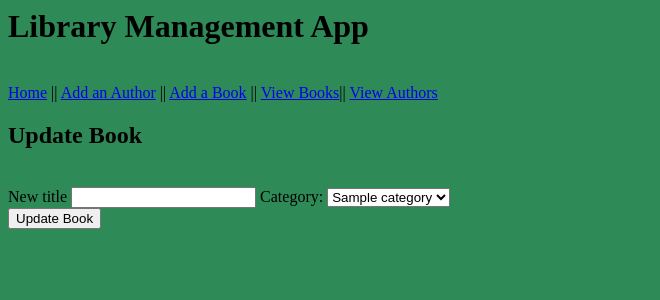
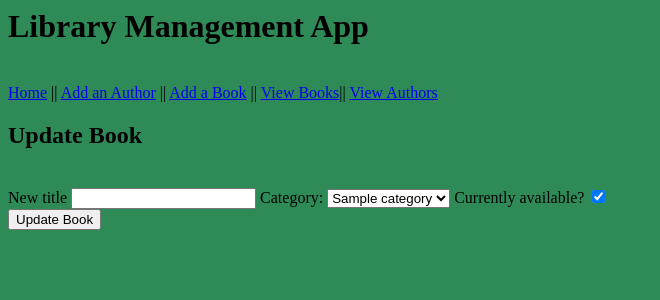
Before and after one commit to bit-of-a-git/DevOps-Core-Fundamental-Project, a Flask app: page /update-book/1 in a window 1280 px wide. Shown: the top 300 px of the page, without its empty margins (0-660 px from the left). Run offline with Flask 2, Linux system fonts and the light colour scheme; tables that the repository leaves empty hold one stand-in row (values such as "Sample post").

Commit message:
The availability of books is now viewable.

```diff
--- a/application/forms.py
+++ b/application/forms.py
@@ -1,5 +1,5 @@
 from flask_wtf import FlaskForm
-from wtforms import StringField, SubmitField, SelectField
+from wtforms import StringField, SubmitField, SelectField, BooleanField
 from wtforms.validators import DataRequired
 
 class AddAuthor(FlaskForm):
@@ -16,6 +16,7 @@ class UpdateBook(FlaskForm):
     # Just trying to get changing the name working for now
     # after this I will make it so it can be marked unavailable
     book_title = StringField('New title', validators=[DataRequired(message="Book title cannot be left blank.")])
+    available = BooleanField("Currently available?", default=True)
     submit = SubmitField('Update Book')
     category = SelectField("Category:", choices=[])
 
--- a/application/routes.py
+++ b/application/routes.py
@@ -77,9 +77,11 @@ def update_book(bid):
     if request.method == 'POST':
         title = form.book_title.data
         category_id = form.category.data
+        available = form.available.data
         book = Book.query.filter_by(id=bid).first()
         book.book_title = title
         book.category.id = category_id
+        book.available = available
         db.session.add(book)
         db.session.commit()
         # # Not sure whether to redirect or not
--- a/application/templates/update_book.html
+++ b/application/templates/update_book.html
@@ -7,6 +7,7 @@
                 {{ form.hidden_tag() }}
                 {{ form.book_title.label }} {{ form.book_title }}
                 {{ form.category.label}} {{ form.category}}
+                {{ form.available.label}} {{form.available}}
                 <br>
                 {{ form.submit }}
             {{ message }}
--- a/application/templates/view_books.html
+++ b/application/templates/view_books.html
@@ -4,7 +4,9 @@
 {% for author in authors %}
 <h4>{{author.author_name}}</h4>
 {% for book in author.books %}
-{{book.book_title}}     -       {{book.category.cat_name}}
+{{book.book_title}} - {{book.category.cat_name}}
+{% if book.available == true %} - Currently Available {% else %} - Unavailable {% endif %}
+
 <a href="{{ url_for('update_book', bid=book.id) }}"> Update </a> |
 <a href="{{ url_for('delete_book', bid=book.id) }}"> Delete </a><br>
 {% endfor %}
```
